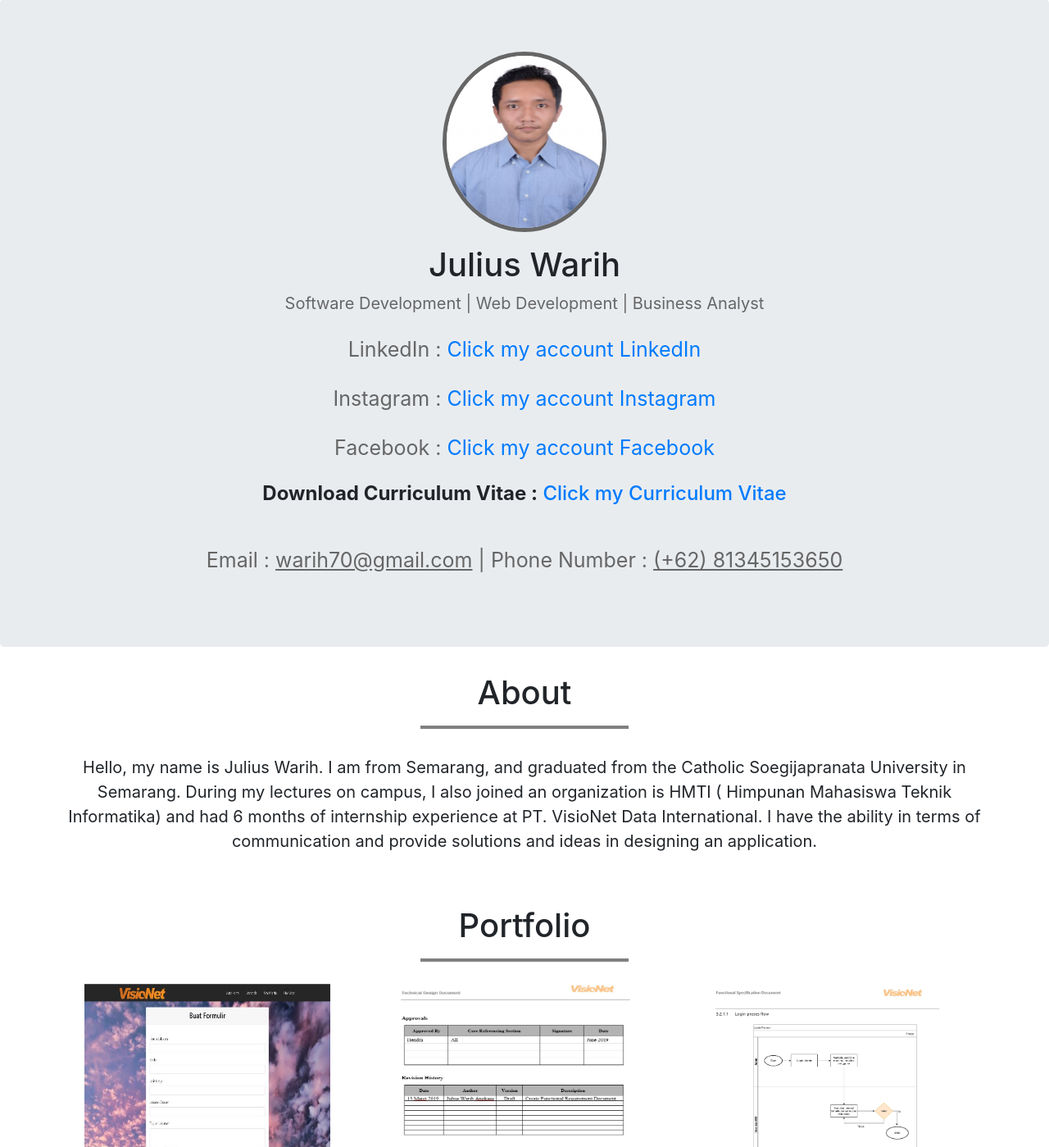
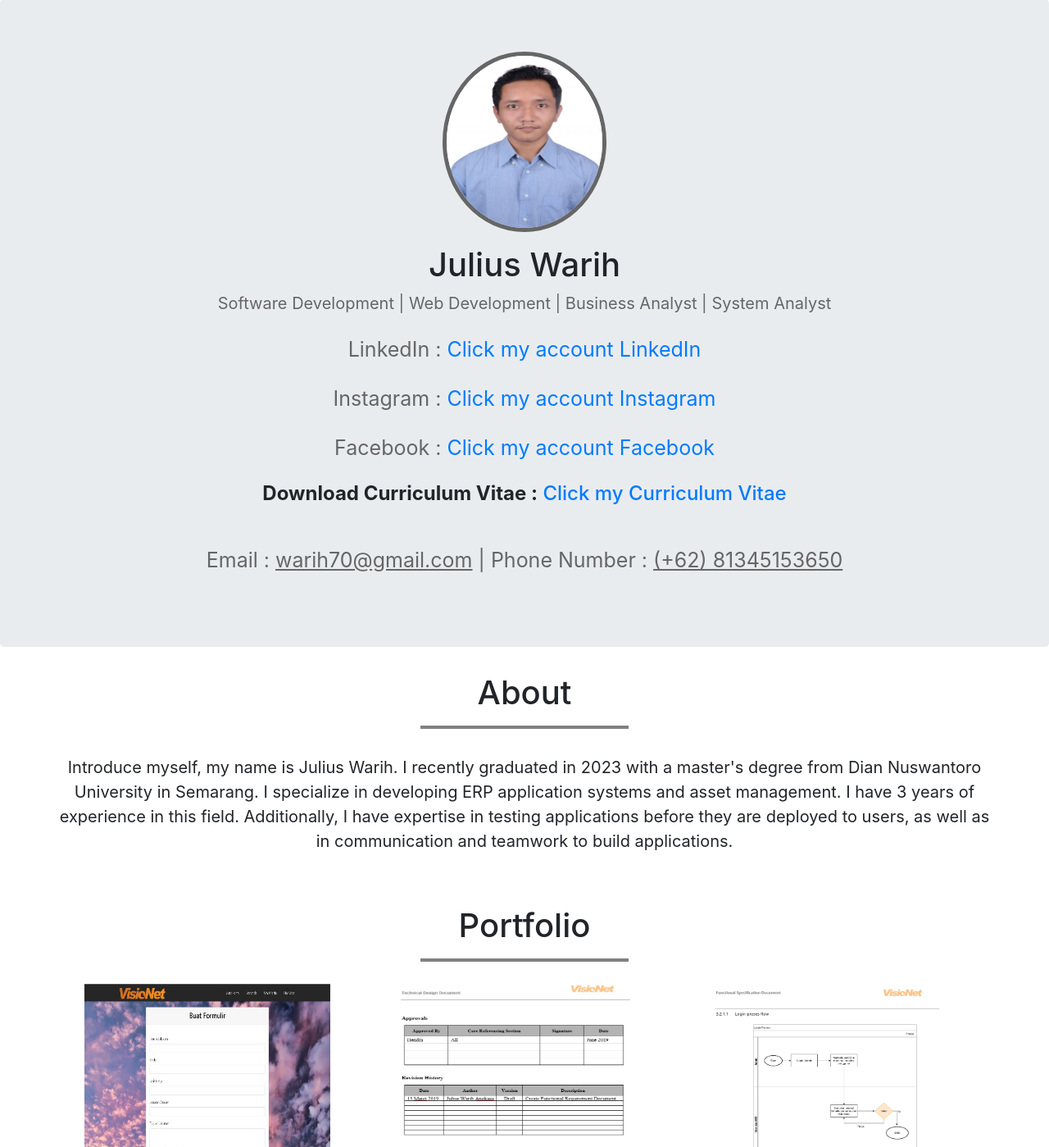
Before and after one commit to juliuswar/cv-warih, a CodeIgniter app: page /cvwarih/ in a window 1280 px wide. Shown: the part 74-1473 px from the top of the page at 82% size. Run offline with CodeIgniter, Linux system fonts and the light colour scheme.

Commit message:
first commit

```diff
--- a/application/config/config.php
+++ b/application/config/config.php
@@ -23,7 +23,7 @@ defined('BASEPATH') OR exit('No direct script access allowed');
 | a PHP script and you can easily do that on your own.
 |
 */
-$config['base_url'] = 'http://localhost/portfolio/';
+$config['base_url'] = 'http://localhost/cvwarih/';
 
 /*
 |--------------------------------------------------------------------------
--- a/application/views/v_portfolio.php
+++ b/application/views/v_portfolio.php
@@ -41,12 +41,12 @@ defined('BASEPATH') or exit('No direct script access allowed');
     <div class="jumbotron text-center" id="#contact">
         <img src="<?php echo base_url(); ?>/assets/foto/200.JPG" class="rounded-circle" width="300" height="220" id='bg'>
         <h1 class="pt-3" >Julius Warih </h1>
-        <p>Software Development | Web Development | Business Analyst</p>
+        <p>Software Development | Web Development | Business Analyst | System Analyst</p>
         <div class="medsos">
-            <p>LinkedIn : <a href='https://www.linkedin.com/in/julius-warih-angkasa-57a876134/'>Click my account LinkedIn</a></p>
-            <p>Instagram :<a href="https://www.instagram.com/julius_warih/"> Click my account Instagram</a></p>
-            <p>Facebook :<a href="https://www.facebook.com/warih17/"> Click my account Facebook</a></p>
-            <h4 ><b>Download Curriculum Vitae :</b><a href="https://drive.google.com/file/d/1LApz_3ms0yKYlNisW9qt2EJDomZbeBVo/view?usp=sharing"> Click my Curriculum Vitae</a></h4>
+            <p>LinkedIn : <a target="_blank" href='https://www.linkedin.com/in/julius-warih-angkasa-57a876134/'>Click my account LinkedIn</a></p>
+            <p>Instagram :<a target="_blank" href="https://www.instagram.com/julius_warih/"> Click my account Instagram</a></p>
+            <p>Facebook :<a target="_blank" href="https://www.facebook.com/warih17/"> Click my account Facebook</a></p>
+            <h4 ><b>Download Curriculum Vitae :</b><a href="https://drive.google.com/file/d/1_tvsUXkLk-ct2X_iQOAOzr2po0dduFC1/view?usp=sharing"> Click my Curriculum Vitae</a></h4>
             <p class="email mt-5">Email : <u>warih70@gmail.com</u>
                 | Phone Number : <u>(+62) 81345153650</u></p>
         </div>
@@ -60,7 +60,12 @@ defined('BASEPATH') or exit('No direct script access allowed');
                     <hr>
                 </div>
 
-                <p class="text-center pt-3 ">Hello, my name is Julius Warih. I am from Semarang, and graduated from the Catholic Soegijapranata University in Semarang. During my lectures on campus, I also joined an organization is HMTI ( Himpunan Mahasiswa Teknik Informatika) and had 6 months of internship experience at PT. VisioNet Data International. I have the ability in terms of communication and provide solutions and ideas in designing an application. </p>
+                <p class="text-center pt-3 ">Introduce myself, my name is Julius Warih. I recently graduated in 2023
+with a master's degree from Dian Nuswantoro University in Semarang. I
+specialize in developing ERP application systems and asset
+management. I have 3 years of experience in this field. Additionally, I
+have expertise in testing applications before they are deployed to users,
+as well as in communication and teamwork to build applications.</p>
             </div>
         </div>
     </div>
@@ -128,6 +133,25 @@ defined('BASEPATH') or exit('No direct script access allowed');
                     <div class="thumbnail" data-aos="fade-up" data-aos-delay="200">
                         <a href="<?php echo base_url(); ?>/assets/foto/mobile.png" data-fancybox="gallery"><img src="<?php echo base_url(); ?>/assets/foto/mobile.png" alt="Image" class="img-fluid"></a>
                         <p id='text'>VisioNet Application using React Native </p>
+                    </div>
+                </div>
+
+                <div class="col-sm-4">
+                    <div class="thumbnail" data-aos="fade-up" data-aos-delay="200">
+                        <a href="<?php echo base_url(); ?>/assets/foto/foto_erp.png" data-fancybox="gallery"><img src="<?php echo base_url(); ?>/assets/foto/foto_erp.png" alt="Image" class="img-fluid"></a>
+                        <p id='text'>ERP Colomadoe using PHP</p>
+                    </div>
+                </div>
+                <div class="col-sm-4">
+                    <div class="thumbnail" data-aos="fade-up" data-aos-delay="200">
+                        <a href="<?php echo base_url(); ?>/assets/foto/foto_rs_permata.png" data-fancybox="gallery"><img src="<?php echo base_url(); ?>/assets/foto/foto_rs_permata.png" alt="Image" class="img-fluid"></a>
+                        <p id='text'>RS Permata Hati System using PHP</p>
+                    </div>
+                </div>
+                <div class="col-sm-4">
+                    <div class="thumbnail" data-aos="fade-up" data-aos-delay="200">
+                        <a href="<?php echo base_url(); ?>/assets/foto/foto_omedikeu.png" data-fancybox="gallery"><img src="<?php echo base_url(); ?>/assets/foto/foto_omedikeu.png" alt="Image" class="img-fluid"></a>
+                        <p id='text'>Omedi Keu System using PHP </p>
                     </div>
                 </div>
             </div>
```
Also changed, not shown: assets/foto/foto_erp.png (added), assets/foto/foto_omedikeu.png (added), assets/foto/foto_rs_permata.png (added), 4 other files.
